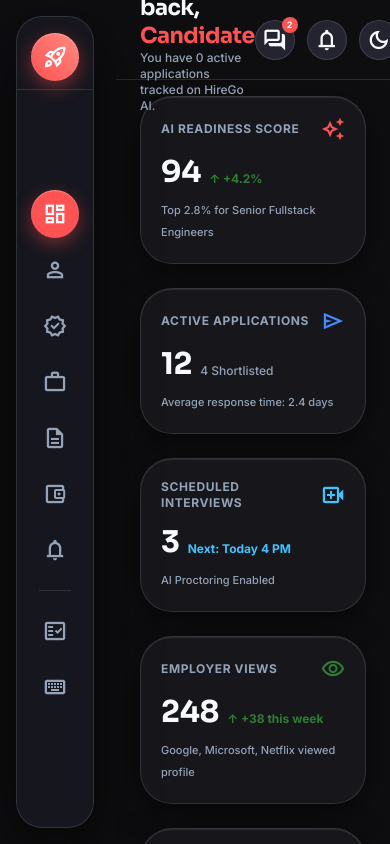
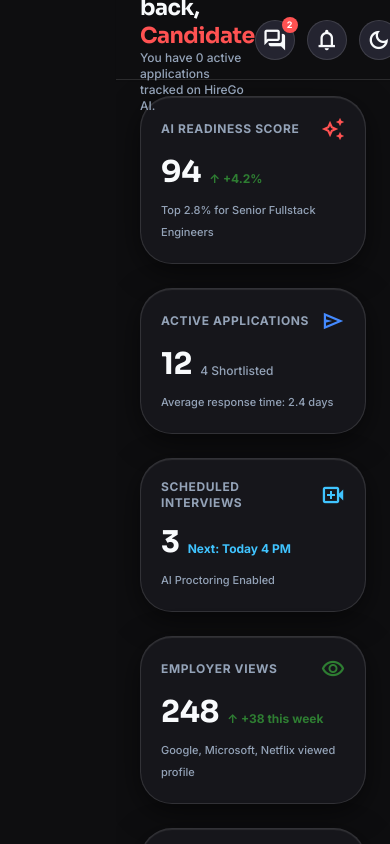
Before and after one commit to hirego1ai-design/hariom-, a Next.js app: page /dashboard in a window 390 px wide. Shown: the top 844 px of the page. Built offline with nearby package versions, Linux system fonts and the light colour scheme; no server answers.

Commit message:
Hide candidate rail on mobile viewports

```diff
--- a/src/components/candidate/CandidateSidebar.tsx
+++ b/src/components/candidate/CandidateSidebar.tsx
@@ -53,7 +53,7 @@ export default function CandidateSidebar() {
     <>
       {/* Floating Vertical Navigation Rail */}
       <aside
-        className="fixed top-4 left-4 h-[calc(100vh-32px)] w-[78px] z-50 flex flex-col items-center py-4 backdrop-blur-xl rounded-[26px] select-none transition-all duration-300"
+        className="fixed top-4 left-4 h-[calc(100vh-32px)] w-[78px] z-50 hidden md:flex flex flex-col items-center py-4 backdrop-blur-xl rounded-[26px] select-none transition-all duration-300"
         style={{
           backgroundColor: "var(--surface-container-low)",
           border: "1px solid var(--outline)",
```
